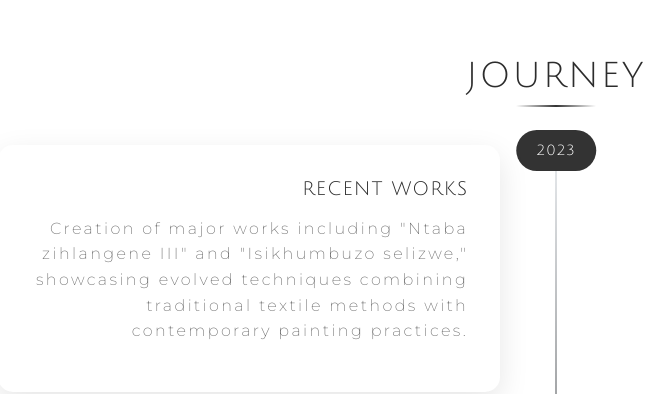
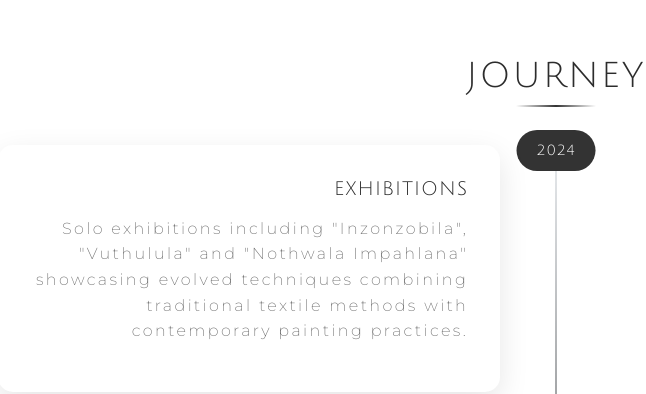
Before and after one commit to mohamedzouheir/AsemahleNtlontiPortfolio, a plain HTML site: page about.html in a window 1280 px wide. Shown: the part 2320-2714 px from the top of the page, 84-730 px from the left. Drawn offline with nearby package versions, Linux system fonts and the light colour scheme.

Commit message:
added journey

```diff
--- a/about.html
+++ b/about.html
@@ -94,10 +94,10 @@
       <h2 class="section-title text-center">Journey</h2>
       <div class="timeline">
         <div class="timeline-item">
-          <div class="timeline-year">2023</div>
+          <div class="timeline-year">2024</div>
           <div class="timeline-content">
-            <h3 class="timeline-title">Recent Works</h3>
-            <p class="timeline-description">Creation of major works including "Ntaba zihlangene III" and "Isikhumbuzo selizwe," showcasing evolved techniques combining traditional textile methods with contemporary painting practices.</p>
+            <h3 class="timeline-title">Exhibitions</h3>
+            <p class="timeline-description">Solo exhibitions including "Inzonzobila", "Vuthulula" and "Nothwala Impahlana"  showcasing evolved techniques combining traditional textile methods with contemporary painting practices.</p>
           </div>
         </div>
 
```
